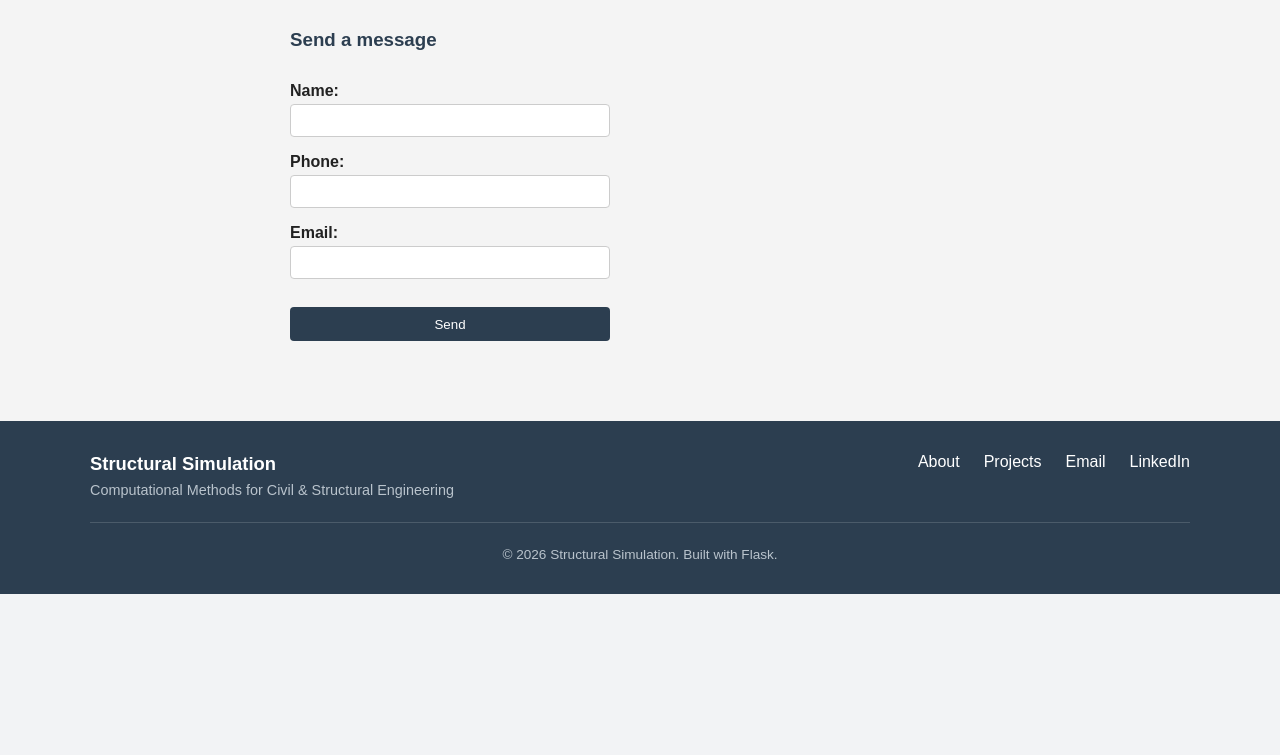
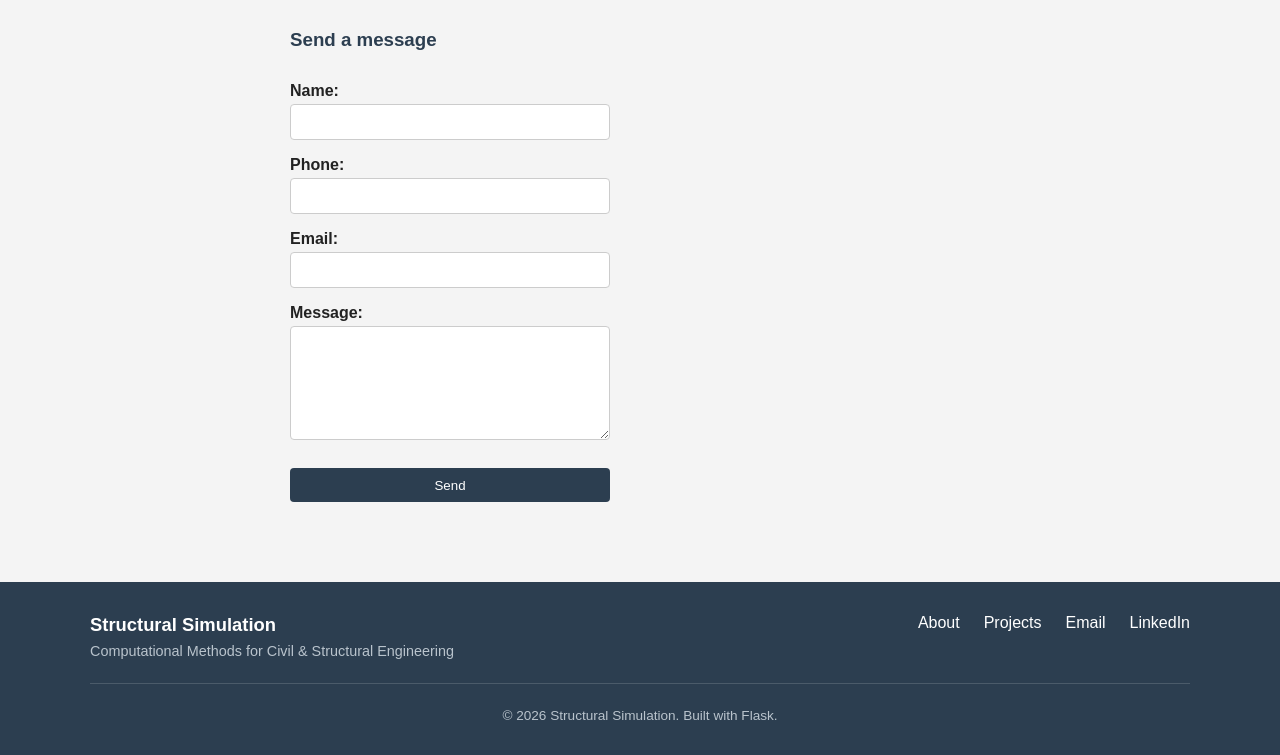
Before and after one commit to paulovcivil/paulo-victor-site, a Flask app: page /contact in a window 1280 px wide. Shown: the part 296-1051 px from the top of the page. Before the commit the page ends 890 px from the top, so only its background shows below. Run offline with Flask 3, Linux system fonts and the light colour scheme.

Commit message:
Add a Message field to the contact form
Captured in submitted, shown in the on-page confirmation, and
included in the Resend notification email body. Documented in
step 34 of PASSO-A-PASSO.md.

Co-Authored-By: Claude Sonnet 5 <noreply@anthropic.com>

```diff
--- a/app.py
+++ b/app.py
@@ -32,7 +32,8 @@ def send_contact_notification(submitted):
             "New message from the structsim.com contact form:\n\n"
             f"Name: {submitted['name']}\n"
             f"Phone: {submitted['phone']}\n"
-            f"Email: {submitted['email']}\n"
+            f"Email: {submitted['email']}\n\n"
+            f"Message:\n{submitted['message']}\n"
         ),
     }
 
@@ -91,6 +92,7 @@ def contact():
             "name": request.form["name"],
             "phone": request.form["phone"],
             "email": request.form["email"],
+            "message": request.form["message"],
         }
 
         send_contact_notification(submitted)
--- a/static/style.css
+++ b/static/style.css
@@ -454,10 +454,18 @@ form label {
     margin-top: 0.75rem;
 }
 
-form input {
+form input,
+form textarea {
     padding: 0.5rem;
     border: 1px solid var(--color-border);
     border-radius: var(--radius-sm);
+    font-family: inherit;
+    font-size: inherit;
+}
+
+form textarea {
+    resize: vertical;
+    min-height: 6rem;
 }
 
 form button {
--- a/templates/contact.html
+++ b/templates/contact.html
@@ -40,6 +40,9 @@
             <label for="email">Email:</label>
             <input type="email" id="email" name="email" required>
 
+            <label for="message">Message:</label>
+            <textarea id="message" name="message" rows="5" required></textarea>
+
             <button type="submit">Send</button>
         </form>
 
@@ -49,6 +52,7 @@
             <p><strong>Name:</strong> {{ submitted.name }}</p>
             <p><strong>Phone:</strong> {{ submitted.phone }}</p>
             <p><strong>Email:</strong> {{ submitted.email }}</p>
+            <p><strong>Message:</strong> {{ submitted.message }}</p>
         </section>
         {% endif %}
     </section>
```
Also changed, not shown: PASSO-A-PASSO.md (+10 -0 lines).
